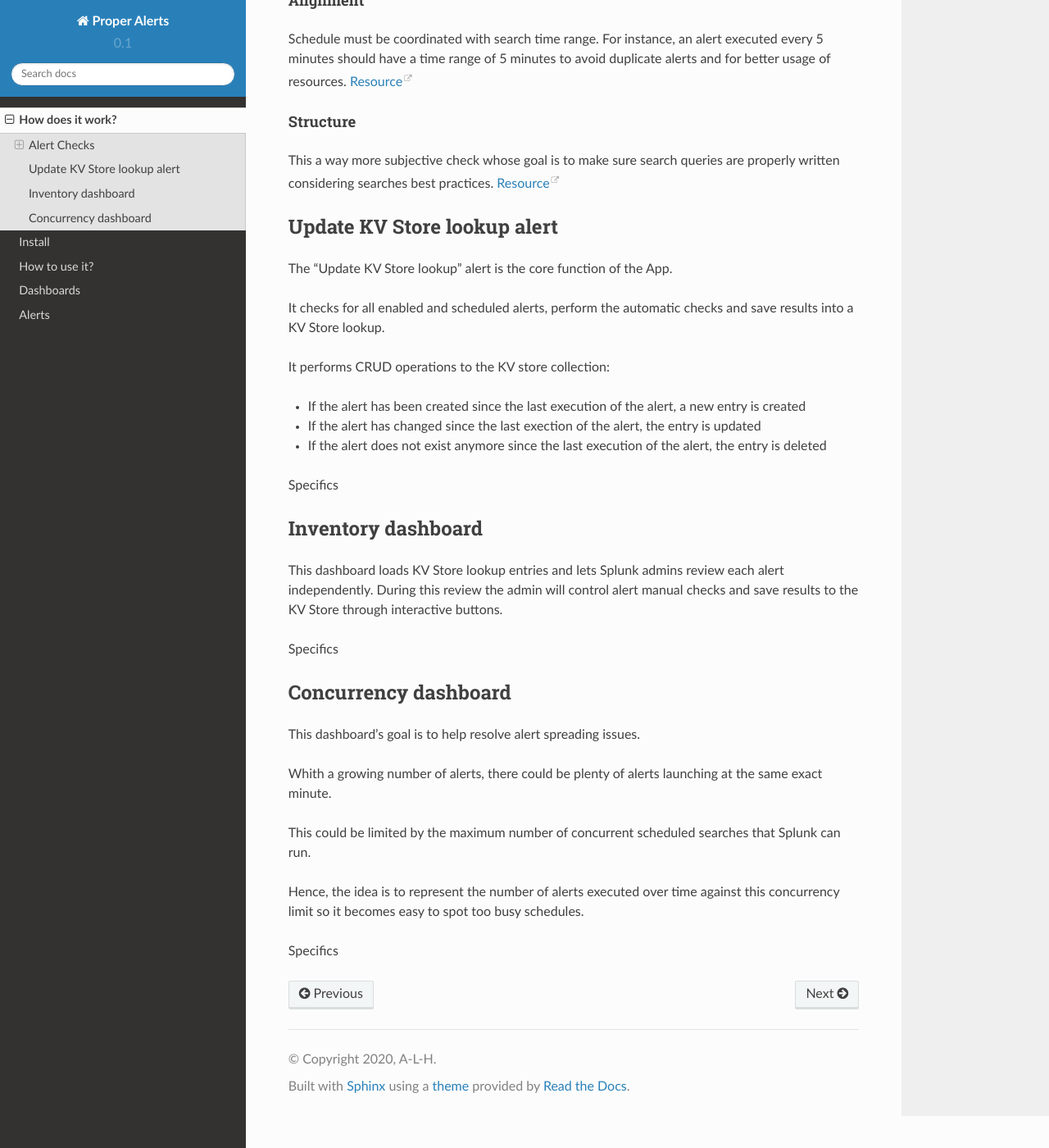
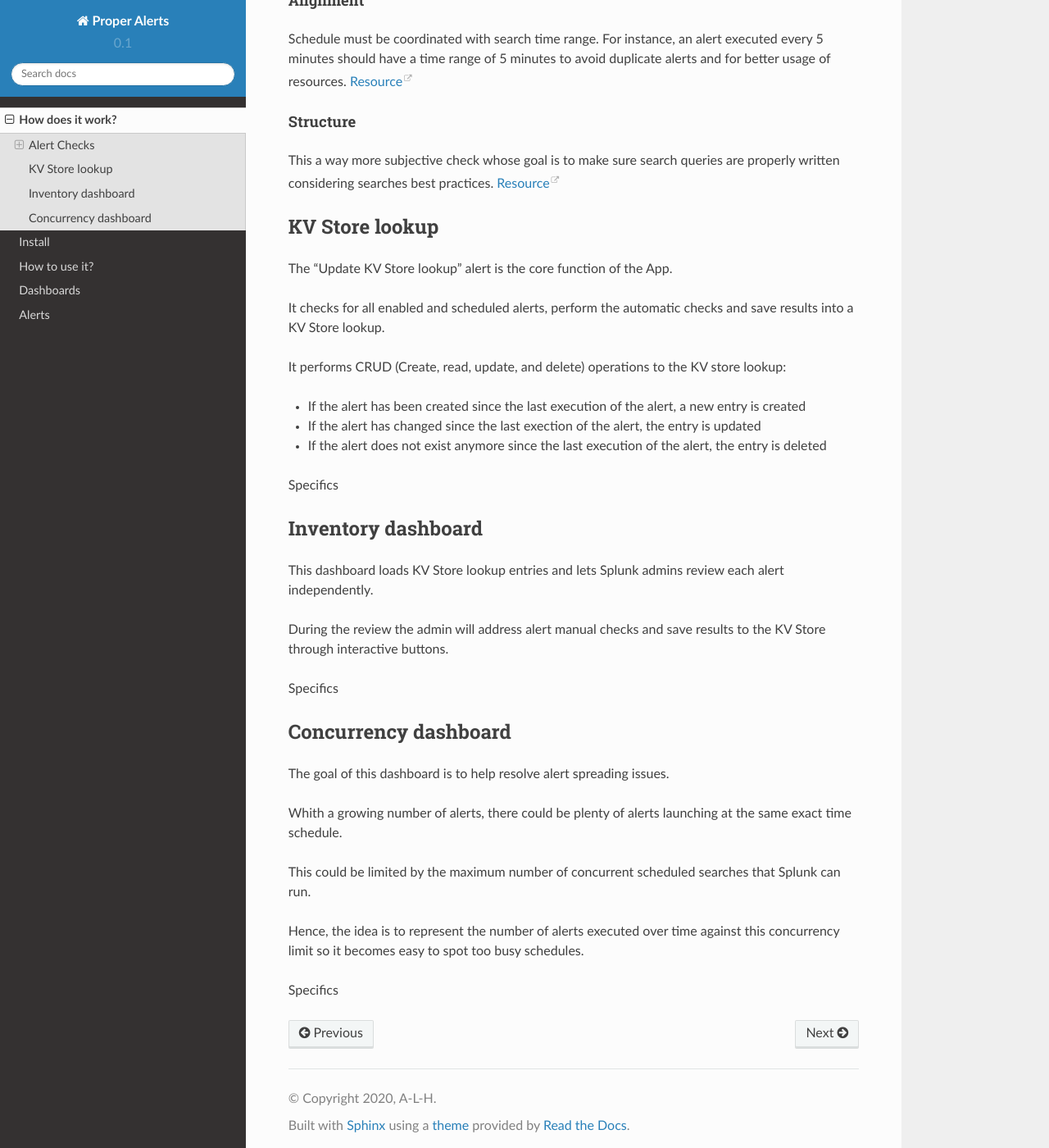
Before and after one commit to a-l-h/splunk-app-proper-alerts, a Sphinx documentation site: the page built from doc/overview.rst, in a window 1280 px wide and 1400 px high, scrolled down 1169 px. Shown: the whole window at 82% size. Built offline with Sphinx 7.4.7 and the Read the Docs theme 2.0.0, drawn with Linux system fonts in a browser that asks for light colours.

Commit message:
Update overview.rst

```diff
--- a/doc/overview.rst
+++ b/doc/overview.rst
@@ -1,6 +1,5 @@
 How does it work?
 =================
-
 
 Alert Checks
 ############
@@ -63,15 +62,14 @@ Structure
 This a way more subjective check whose goal is to make sure search queries are properly written considering searches best practices. `Resource <https://www.splunk.com/en_us/blog/tips-and-tricks/splunk-clara-fication-search-best-practices.html>`_
 
 
-Update KV Store lookup alert
-############################
-
+KV Store lookup
+###############
 
 The "Update KV Store lookup" alert is the core function of the App.
 
 It checks for all enabled and scheduled alerts, perform the automatic checks and save results into a KV Store lookup.
 
-It performs CRUD operations to the KV store collection:
+It performs CRUD (Create, read, update, and delete) operations to the KV store lookup:
 
 - If the alert has been created since the last execution of the alert, a new entry is created
 
@@ -84,17 +82,18 @@ Specifics
 Inventory dashboard
 ###################
 
+This dashboard loads KV Store lookup entries and lets Splunk admins review each alert independently.
 
-This dashboard loads KV Store lookup entries and lets Splunk admins review each alert independently. During this review the admin will control alert manual checks and save results to the KV Store through interactive buttons.
+During the review the admin will address alert manual checks and save results to the KV Store through interactive buttons.
 
 Specifics
 
 Concurrency dashboard
 #####################
 
-This dashboard's goal is to help resolve alert spreading issues.
+The goal of this dashboard is to help resolve alert spreading issues.
 
-Whith a growing number of alerts, there could be plenty of alerts launching at the same exact minute.
+Whith a growing number of alerts, there could be plenty of alerts launching at the same exact time schedule.
 
 This could be limited by the maximum number of concurrent scheduled searches that Splunk can run.
 
```
